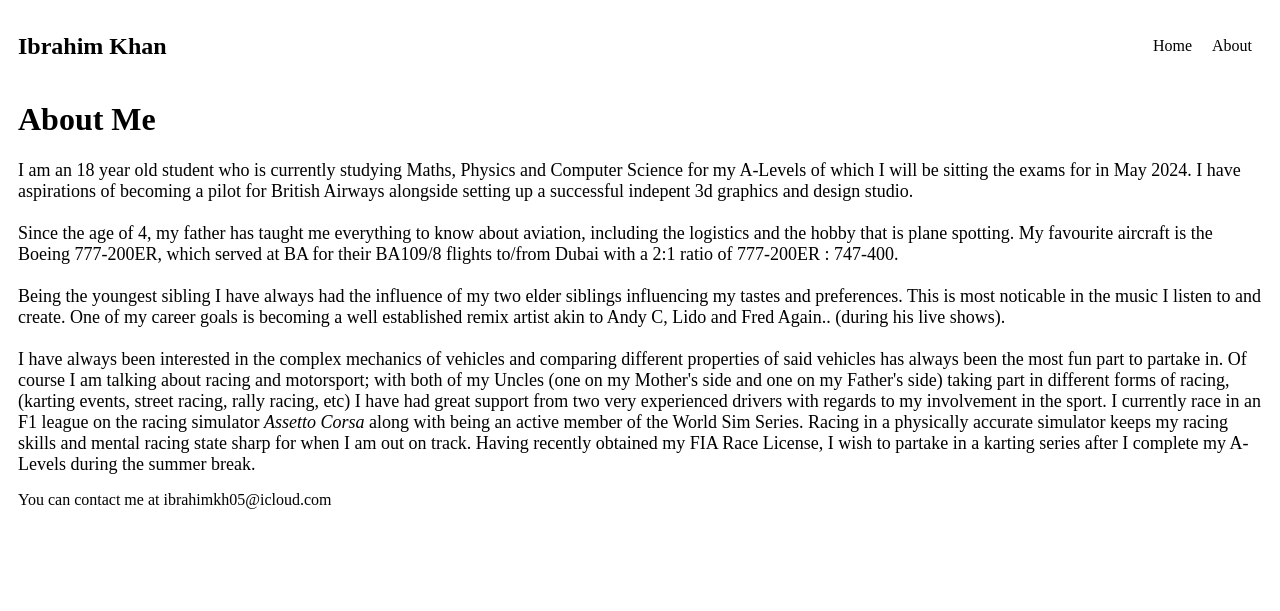
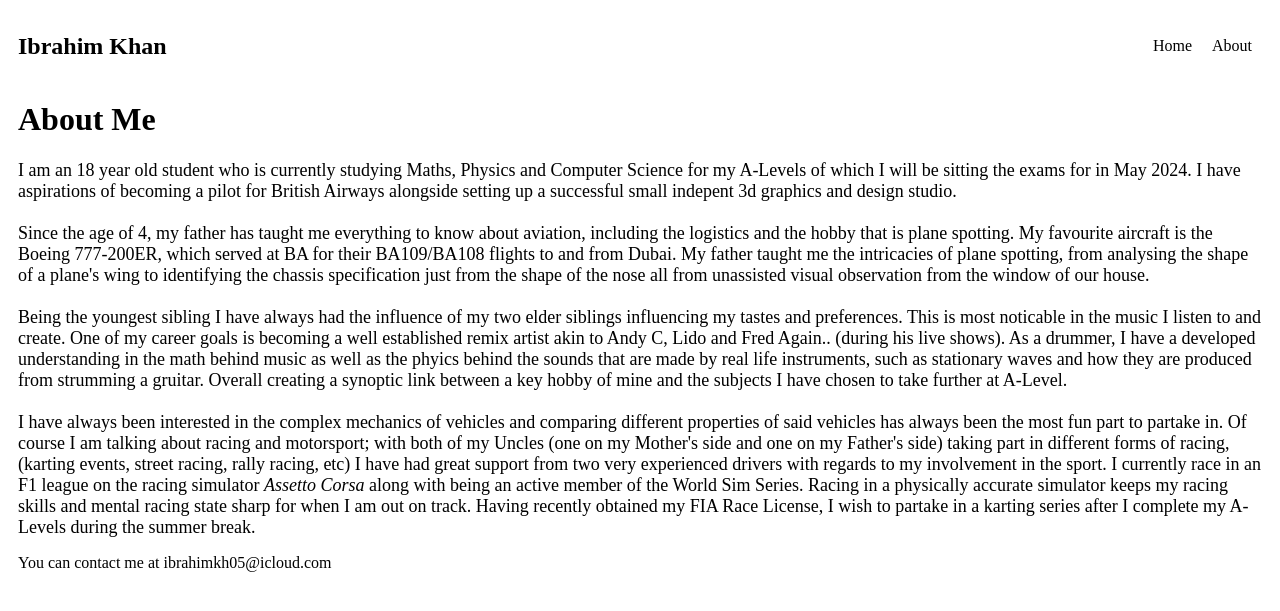
Before and after one commit to DucksterBoo123/DucksterBoo123.github.io, a Jekyll site: the page built from about.md, in a window 1280 px wide. Shown: the top 611 px of the page. Built offline with Jekyll 4.4.1, drawn with Linux system fonts in a browser that asks for light colours.

Commit message:
Update about.md

```diff
--- a/about.md
+++ b/about.md
@@ -5,13 +5,13 @@ title: About
 
 # About Me
 <font size="4">
-I am an 18 year old student who is currently studying Maths, Physics and Computer Science for my A-Levels of which I will be sitting the exams for in May 2024. I have aspirations of becoming a pilot for British Airways alongside setting up a successful indepent 3d graphics and design studio.
+I am an 18 year old student who is currently studying Maths, Physics and Computer Science for my A-Levels of which I will be sitting the exams for in May 2024. I have aspirations of becoming a pilot for British Airways alongside setting up a successful small indepent 3d graphics and design studio.
 <br>
 <br>
-Since the age of 4, my father has taught me everything to know about aviation, including the logistics and the hobby that is plane spotting. My favourite aircraft is the Boeing 777-200ER, which served at BA for their BA109/8 flights to/from Dubai with a 2:1 ratio of 777-200ER : 747-400.
+Since the age of 4, my father has taught me everything to know about aviation, including the logistics and the hobby that is plane spotting. My favourite aircraft is the Boeing 777-200ER, which served at BA for their BA109/BA108 flights to and from Dubai. My father taught me the intricacies of plane spotting, from analysing the shape of a plane's wing to identifying the chassis specification just from the shape of the nose all from unassisted visual observation from the window of our house.
 <br>
 <br>
-Being the youngest sibling I have always had the influence of my two elder siblings influencing my tastes and preferences. This is most noticable in the music I listen to and create. One of my career goals is becoming a well established remix artist akin to Andy C, Lido and Fred Again.. (during his live shows).
+Being the youngest sibling I have always had the influence of my two elder siblings influencing my tastes and preferences. This is most noticable in the music I listen to and create. One of my career goals is becoming a well established remix artist akin to Andy C, Lido and Fred Again.. (during his live shows). As a drummer, I have a developed understanding in the math behind music as well as the phyics behind the sounds that are made by real life instruments, such as stationary waves and how they are produced from strumming a gruitar. Overall creating a synoptic link between a key hobby of mine and the subjects I have chosen to take further at A-Level.
 <br>
 <br>
 I have always been interested in the complex mechanics of vehicles and comparing different properties of said vehicles has always been the most fun part to partake in. Of course I am talking about racing and motorsport; with both of my Uncles (one on my Mother's side and one on my Father's side) taking part in different forms of racing, (karting events, street racing, rally racing, etc) I have had great support from two very experienced drivers with regards to my involvement in the sport. I currently race in an F1 league on the racing simulator <em>Assetto Corsa</em> along with being an active member of the World Sim Series. Racing in a physically accurate simulator keeps my racing skills and mental racing state sharp for when I am out on track. Having recently obtained my FIA Race License, I wish to partake in a karting series after I complete my A-Levels during the summer break.
```
